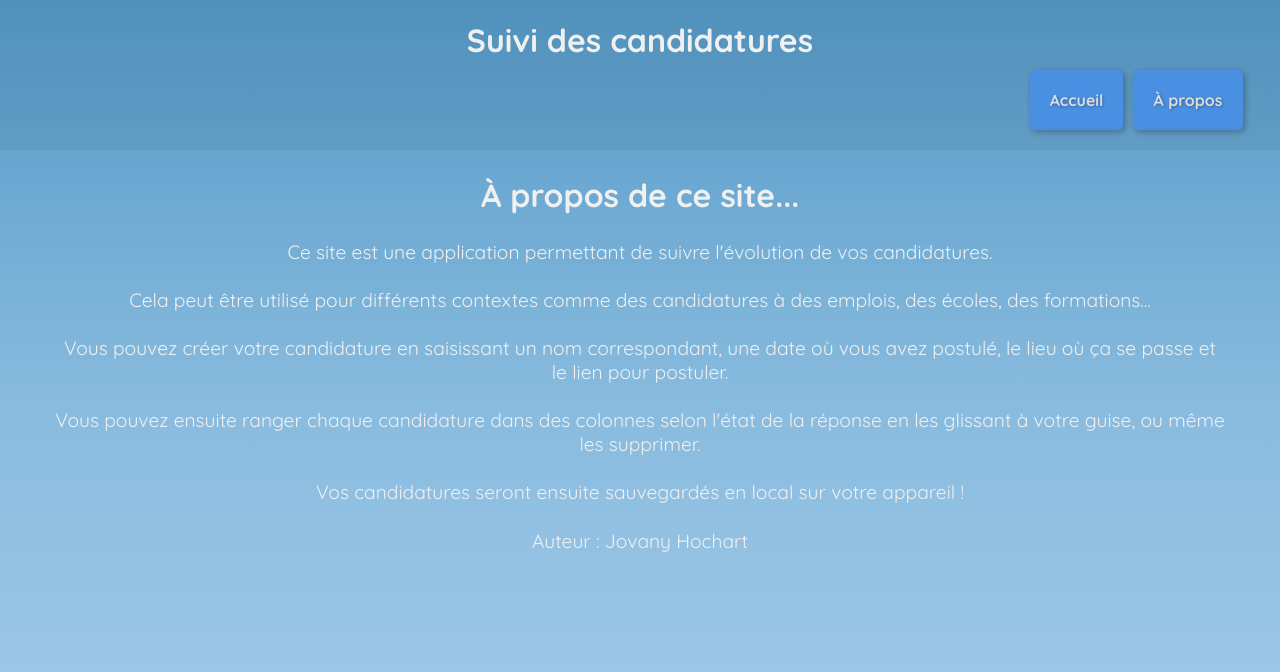
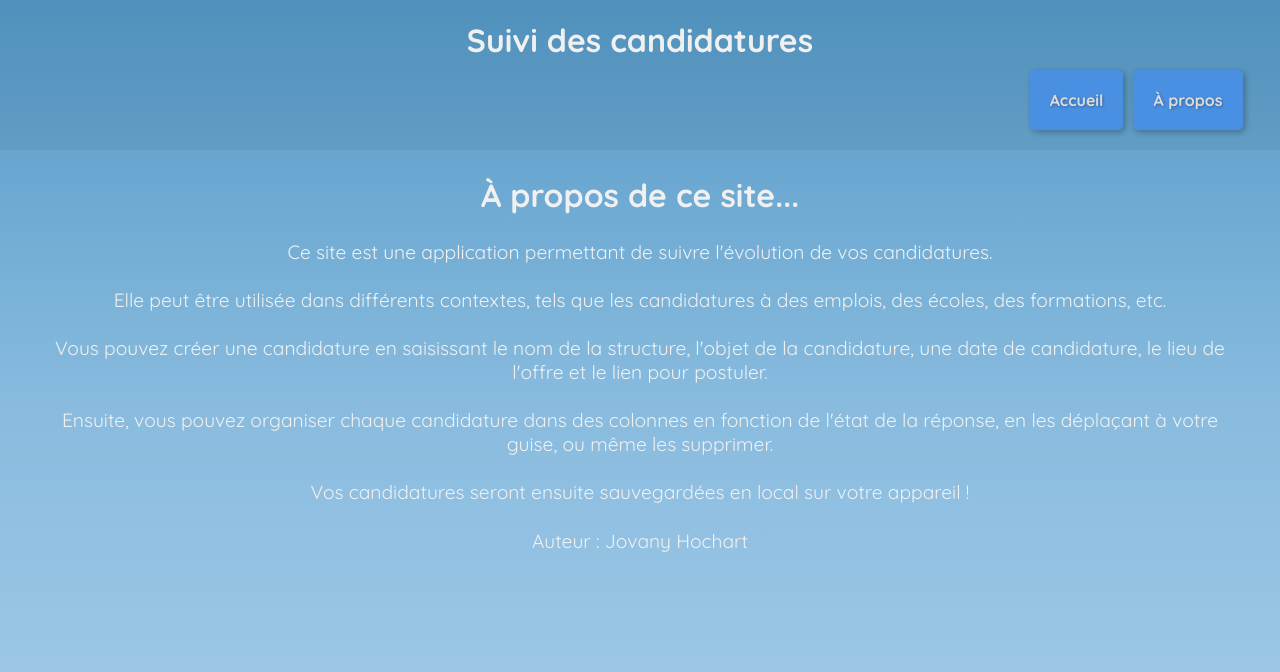
Before and after one commit to JHochart0/suivi_candidatures, a React (Vite) app: page /about in a window 1280 px wide. Shown: the top 672 px of the page. Built offline with nearby package versions, Linux system fonts and the light colour scheme.

Commit message:
update about section

```diff
--- a/src/pages/About.jsx
+++ b/src/pages/About.jsx
@@ -8,10 +8,10 @@ function About() {
             <h1>À propos de ce site...</h1>
             <p>
                 Ce site est une application permettant de suivre l'évolution de vos candidatures. <br/><br/>
-                Cela peut être utilisé pour différents contextes comme des candidatures à des emplois, des écoles, des formations... <br/><br/>
-                Vous pouvez créer votre candidature en saisissant un nom correspondant, une date où vous avez postulé, le lieu où ça se passe et le lien pour postuler. <br/><br/>
-                Vous pouvez ensuite ranger chaque candidature dans des colonnes selon l'état de la réponse en les glissant à votre guise, ou même les supprimer. <br/><br/>
-                Vos candidatures seront ensuite sauvegardés en local sur votre appareil !
+                Elle peut être utilisée dans différents contextes, tels que les candidatures à des emplois, des écoles, des formations, etc. <br/><br/>
+                Vous pouvez créer une candidature en saisissant le nom de la structure, l'objet de la candidature, une date de candidature, le lieu de l'offre et le lien pour postuler. <br/><br/>
+                Ensuite, vous pouvez organiser chaque candidature dans des colonnes en fonction de l'état de la réponse, en les déplaçant à votre guise, ou même les supprimer. <br/><br/>
+                Vos candidatures seront ensuite sauvegardées en local sur votre appareil !
             </p>
             <p>Auteur : Jovany Hochart</p>
         </div>
```
